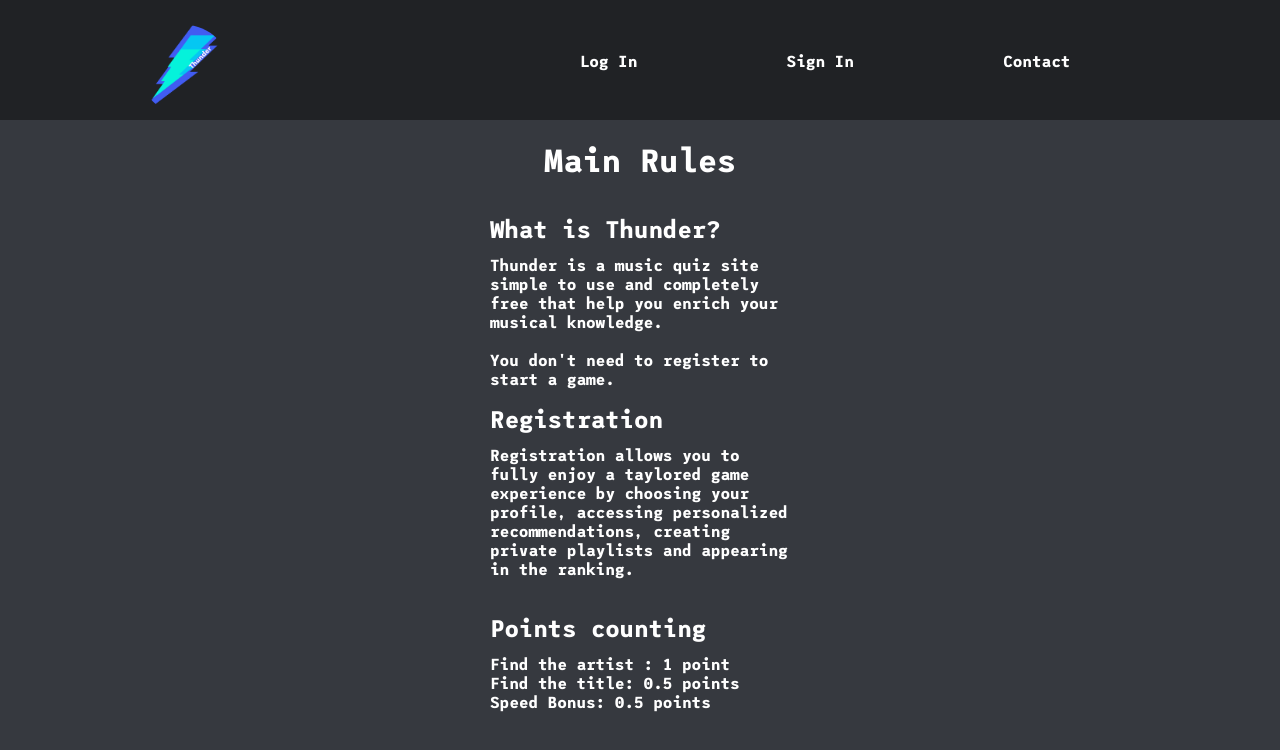
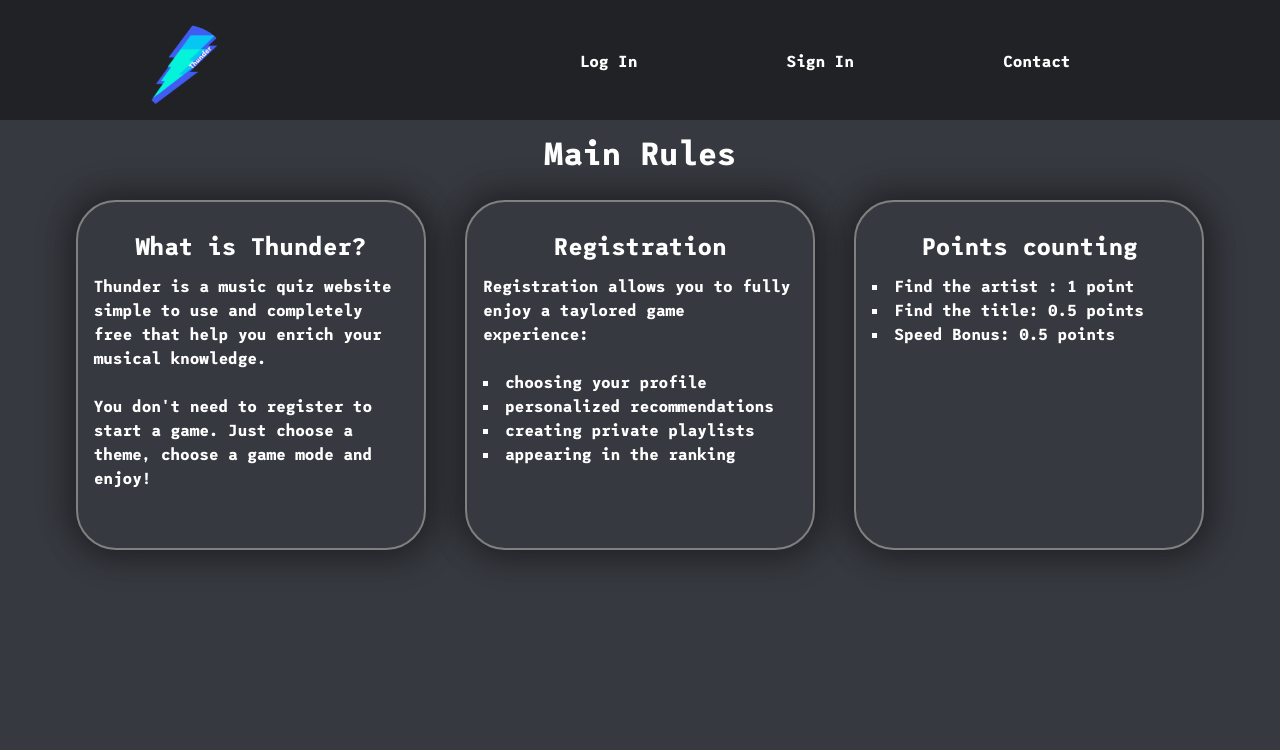
Before and after one commit to clrko/wild-thunder, a React (Create React App) app: page /mainrules in a window 1280 px wide. Shown: the top 750 px of the page. Built offline with nearby package versions, Linux system fonts and the light colour scheme.

Commit message:
Styled the desktop and mobile versions of the main rules cards

```diff
--- a/src/components/pages/MainRules.css
+++ b/src/components/pages/MainRules.css
@@ -1,9 +1,3 @@
-* {
-    margin:0;
-    padding:0;
-    box-sizing: border-box;
-}
-
 .rules_container {
     display: grid;
     grid-template-areas:
@@ -12,9 +6,10 @@
     "rules_registration"
     "rules_points";
     margin: 0 auto;
-    margin-bottom: 11vh;
+    margin-bottom: 18vh;
     width: 300px;
     row-gap: 1em;
+    line-height: 1.5rem;
 }
 
 .rules_container h1 {
@@ -29,15 +24,52 @@
     grid-area: "rules_registration";
 }
 
-.rules_container #rules_cards {
-    display: none;
-}
 .rules_container #rules_points {
     grid-area: "rules_points";
 }
 
+.rules_container #rules_cards {
+    display: none;
+}
+
+.rules_container ul li {
+    list-style: square inside;
+}
+
+.rules_container #rules_thunder, .rules_container #rules_registration, .rules_container #rules_points {
+    border: 2px solid grey;
+    border-radius: 40px;
+    box-shadow: 5px 5px 30px 7px rgba(0,0,0,0.25), -5px -5px 30px 7px rgba(0,0,0,0.22);
+    padding: 1rem;
+}
 
 .rules_container div h2 {
-    margin: 0 auto;
-    margin-bottom: 0.5em;
+    width: fit-content;
+    margin: 1rem auto;
 }
+
+@media screen and (min-width:700px) {
+    .rules_container {
+        display: grid;
+        grid-template-columns: 1fr 1fr 1fr;
+        width: 90%;
+        column-gap: 1rem;
+        justify-items: center;
+        align-items: center;;
+    }
+
+    .rules_container h1 {
+        grid-column: span 3;
+    }
+
+    .rules_container #rules_thunder:hover, .rules_container #rules_registration:hover, .rules_container #rules_points:hover {
+        transform: scale(1.1, 1);
+        box-shadow: 5px 5px 30px 15px rgba(0,0,0,0.25),
+        -5px -5px 30px 15px rgba(0,0,0,0.22);
+    }
+
+    .rules_container #rules_thunder, .rules_container #rules_registration, .rules_container #rules_points {
+        width: 350px;
+        height: 350px;
+    }
+}
--- a/src/components/pages/MainRules.js
+++ b/src/components/pages/MainRules.js
@@ -17,14 +17,19 @@ class MainRules extends Component {
                     <h1>Main Rules</h1>
                     <div id="rules_thunder">
                         <h2>What is Thunder?</h2>
-                        <p>Thunder is a music quiz site simple to use and completely free that help you enrich your musical knowledge.<br/><br/>You don't need to register to start a game. </p>
+                        <p>Thunder is a music quiz website simple to use and completely free that help you enrich your musical knowledge.<br/><br/>You don't need to register to start a game. Just choose a theme, choose a game mode and enjoy! </p>
                     </div>
 
                     <div id="rules_registration">
                         <h2>Registration</h2>
-                        <p> Registration allows you to fully enjoy a taylored game experience by choosing your profile, accessing personalized recommendations, creating private playlists and appearing in the ranking.
-                        <br/><br/>
-                        </p>
+                        <p> Registration allows you to fully enjoy a taylored game experience:</p>
+                        <br/>
+                        <ul>
+                            <li>choosing your profile</li>
+                            <li>personalized recommendations</li>
+                            <li>creating private playlists</li>
+                            <li>appearing in the ranking</li>
+                        </ul>
                     </div>
 
                     <div id="rules_cards">
```
